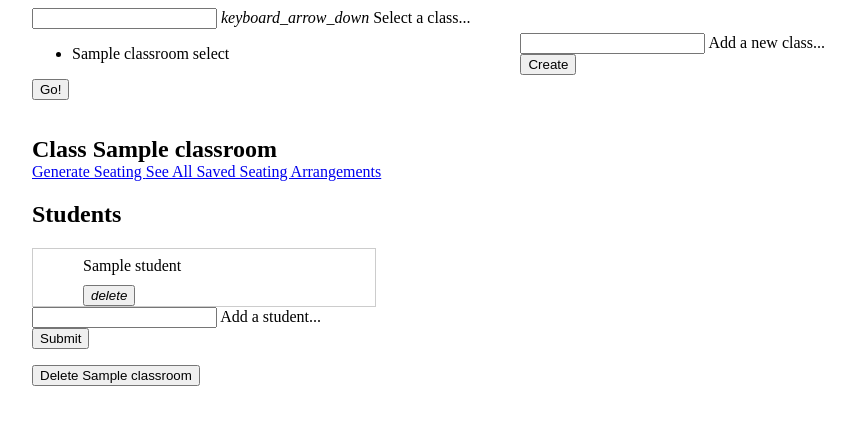
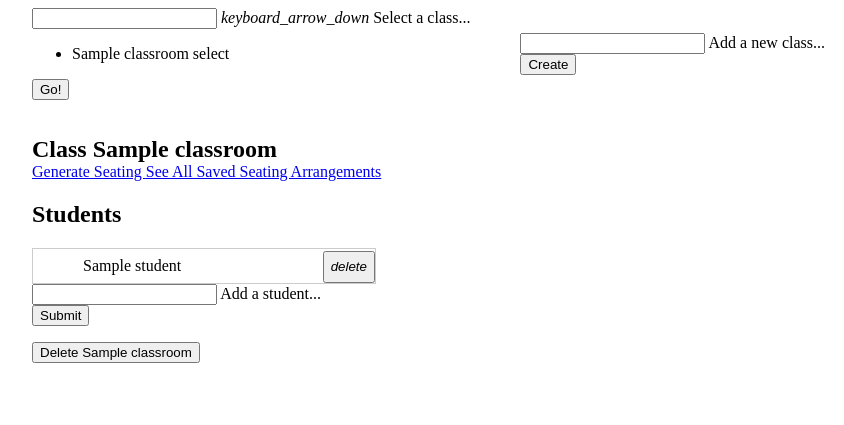
Before and after one commit to jessiedouglas/seatpicker, a Python web app: template templates/classroom.html in a window 1280 px wide. Shown: the top 425 px of the page, without its empty margins (24-868 px from the left). Run offline with Jinja, Linux system fonts and the light colour scheme; the template is opened without the code that fills it: most values are stand-ins (such as "Sample title", 1, 10 or a date in 2020).

Commit message:
Fix styling for adding students.

```diff
--- a/resources/css/classroom.css
+++ b/resources/css/classroom.css
@@ -15,16 +15,26 @@
 	margin-bottom: 0;
 }
 
+#students {
+  display: flex;
+  flex-wrap: wrap;
+}
+
 .student {
 	width: 25%;
 	padding-left: 50px;
 	border: 1px solid #ccc;
+  display: flex;
 }
 
 .student-name {
 	margin: 8px 0;
 }
 
+.expander {
+  flex-grow: 1;
+}
+
 .delete-button {
 	margin-top: 2px;
 }
--- a/resources/scripts/students.js
+++ b/resources/scripts/students.js
@@ -18,7 +18,6 @@ Student.main = function() {
   const students = document.querySelector('#students');
   if (students) {
     students.addEventListener('click', (event) => {
-      debugger;
       if (event.target.parentElement.classList.contains('delete-button')) {
         event.preventDefault();
         const parent = event.target.parentElement.parentElement;
@@ -46,6 +45,7 @@ Student.saveStudent_ = function(name, classroom_id) {
 Student.appendStudent_ = function(student) {
   const studentContent = '<p class="student-name">' + student.name + '</p>' +
     '<p class="student-id" hidden>' + student.id + '</p>' +
+    '<p class="expander"></p>' +
     '<button ' +
         'class="delete-button mdl-button mdl-js-button mdl-js-ripple-effect">' +
         '<i class="material-icons">delete</i>' +
@@ -57,7 +57,6 @@ Student.appendStudent_ = function(student) {
     students.innerText = '';
   }
   studentEl.classList.add('student');
-  studentEl.classList.add('clearfix');
   students.insertAdjacentElement('beforeend', studentEl);
   const nameInput = document.querySelector('#studentName');
   nameInput.value = "";
--- a/templates/classroom.html
+++ b/templates/classroom.html
@@ -67,6 +67,7 @@
 					<div class="student">
 						<p class="student-name name">{{ student.name }}</p>
 						<p class="student-id" hidden>{{ student.key.urlsafe() }}</p>
+						<p class="expander"></p>
 						<button class="delete-button mdl-button mdl-js-button mdl-js-ripple-effect">
 							<i class="material-icons">delete</i>
 						</button>
```
